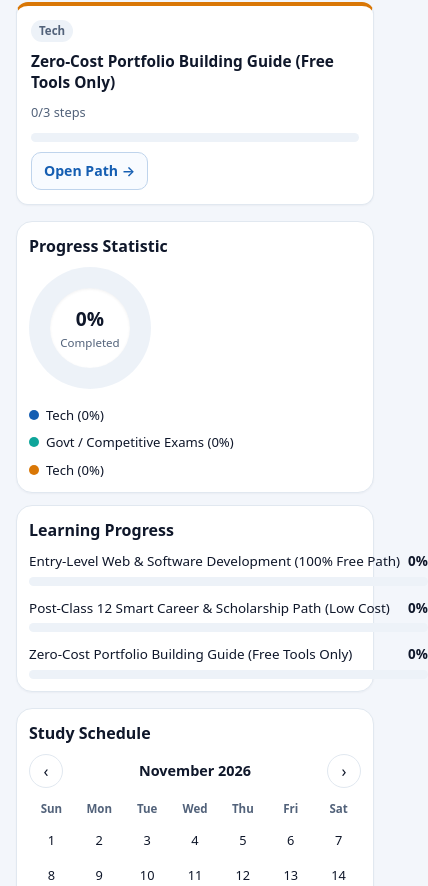
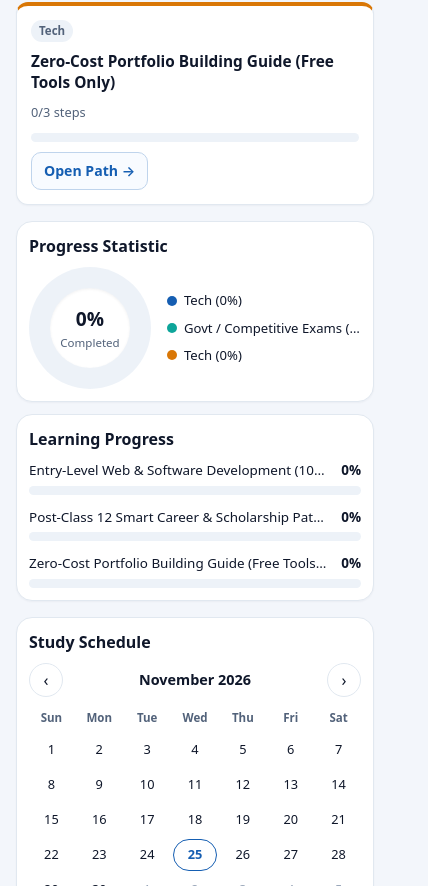
Before and after one commit to Chanakya-Mishra/PathIq, a website with bundled scripts: page public/index.html in a window 390 px wide. Shown: the part 1114-2000 px from the top of the page, 428 px wide, since content can reach past the window. Built offline with nearby package versions, Linux system fonts and the light colour scheme; files whose address does not match are found by name.

Commit message:
fix(ui): prevent data field overlap and make dashboard layout responsive

```diff
--- a/public/css/styles.css
+++ b/public/css/styles.css
@@ -907,11 +907,12 @@ select:focus-visible {
 .dash-layout {
   display: grid;
   gap: 16px;
+  min-width: 0;
 }
 
-@media (min-width: 1080px) {
+@media (min-width: 1140px) {
   .dash-layout {
-    grid-template-columns: minmax(0, 1fr) 296px;
+    grid-template-columns: minmax(0, 1fr) 280px;
     align-items: start;
   }
 }
@@ -920,6 +921,14 @@ select:focus-visible {
 .dash-rail-col {
   display: grid;
   gap: 16px;
+  min-width: 0;
+}
+
+@media (min-width: 640px) and (max-width: 1139px) {
+  .dash-rail-col {
+    grid-template-columns: repeat(auto-fit, minmax(min(100%, 260px), 1fr));
+    align-items: start;
+  }
 }
 
 .dash-hero-card {
@@ -928,6 +937,7 @@ select:focus-visible {
   border-radius: var(--radius-lg);
   padding: 20px;
   box-shadow: var(--shadow-md);
+  min-width: 0;
 }
 
 .dash-hero-top {
@@ -982,8 +992,9 @@ select:focus-visible {
 
 .dash-courses-grid {
   display: grid;
-  grid-template-columns: repeat(auto-fit, minmax(210px, 1fr));
+  grid-template-columns: repeat(auto-fit, minmax(min(100%, 210px), 1fr));
   gap: 12px;
+  min-width: 0;
 }
 
 .dash-course-card {
@@ -997,6 +1008,7 @@ select:focus-visible {
   justify-content: space-between;
   gap: 10px;
   box-shadow: var(--shadow-sm);
+  min-width: 0;
 }
 
 .dash-course-card:hover {
@@ -1019,6 +1031,8 @@ select:focus-visible {
   font-size: 0.96rem;
   font-weight: 700;
   line-height: 1.35;
+  word-break: break-word;
+  overflow-wrap: break-word;
 }
 
 .dash-course-meta {
@@ -1035,8 +1049,18 @@ select:focus-visible {
 
 .dash-stats-grid {
   display: grid;
-  grid-template-columns: repeat(auto-fit, minmax(245px, 1fr));
+  grid-template-columns: repeat(auto-fit, minmax(min(100%, 270px), 1fr));
   gap: 12px;
+  min-width: 0;
+}
+
+.dash-stat-card,
+.dash-prog-card,
+.dash-cal-card,
+.dash-portal-card,
+.dash-share-card {
+  min-width: 0;
+  overflow: hidden;
 }
 
 .dash-donut-wrap {
@@ -1044,6 +1068,7 @@ select:focus-visible {
   flex-wrap: wrap;
   align-items: center;
   gap: 16px;
+  min-width: 0;
 }
 
 .dash-donut-ring {
@@ -1086,12 +1111,15 @@ select:focus-visible {
   display: grid;
   gap: 7px;
   font-size: 0.82rem;
+  min-width: 0;
+  flex: 1 1 140px;
 }
 
 .dash-legend-item {
   display: flex;
   align-items: center;
   gap: 7px;
+  min-width: 0;
 }
 
 .dash-legend-dot {
@@ -1101,23 +1129,48 @@ select:focus-visible {
   flex-shrink: 0;
 }
 
+.dash-legend-text {
+  min-width: 0;
+  flex: 1 1 auto;
+  overflow: hidden;
+  text-overflow: ellipsis;
+  white-space: nowrap;
+}
+
 .dash-bars-list {
   display: grid;
   gap: 12px;
+  min-width: 0;
+}
+
+.dash-bar-row {
+  min-width: 0;
 }
 
 .dash-bar-labels {
   display: flex;
   justify-content: space-between;
-  gap: 8px;
+  align-items: center;
+  gap: 10px;
   font-size: 0.84rem;
   margin-bottom: 5px;
+  min-width: 0;
+  width: 100%;
 }
 
 .dash-bar-name {
+  flex: 1 1 auto;
+  min-width: 0;
   overflow: hidden;
   text-overflow: ellipsis;
   white-space: nowrap;
+}
+
+.dash-bar-pct {
+  flex-shrink: 0;
+  font-weight: 700;
+  font-variant-numeric: tabular-nums;
+  margin-left: 4px;
 }
 
 .dash-bar-track {
@@ -1125,6 +1178,8 @@ select:focus-visible {
   background: var(--surface-alt);
   border-radius: 99px;
   overflow: hidden;
+  min-width: 0;
+  width: 100%;
 }
 
 .dash-bar-fill {
@@ -1211,6 +1266,10 @@ select:focus-visible {
   font-weight: 600;
   font-size: 0.88rem;
   text-decoration: none;
+  overflow: hidden;
+  text-overflow: ellipsis;
+  white-space: nowrap;
+  min-width: 0;
 }
 
 .dash-portal-link:first-of-type {
@@ -1307,4 +1366,10 @@ html[data-lite="true"] .page-heading {
   .dash-hero-card {
     padding: 14px;
   }
+  .dash-donut-wrap {
+    justify-content: center;
+  }
+  .dash-legend {
+    width: 100%;
+  }
 }
--- a/public/js/dashboardView.js
+++ b/public/js/dashboardView.js
@@ -227,7 +227,10 @@ export function createDashboardView({ container, store, onOpenPath, onQuickDoubt
       const li = el('li', 'dash-legend-item');
       const dot = el('span', 'dash-legend-dot');
       dot.style.background = item.color;
-      li.append(dot, el('span', '', `${t(lang, `domain_${item.domain}`)} (${item.pct}%)`));
+      const labelText = `${t(lang, `domain_${item.domain}`)} (${item.pct}%)`;
+      const labelSpan = el('span', 'dash-legend-text', labelText);
+      labelSpan.title = labelText;
+      li.append(dot, labelSpan);
       legend.appendChild(li);
     }
 
@@ -242,8 +245,11 @@ export function createDashboardView({ container, store, onOpenPath, onQuickDoubt
     for (const item of stats.featured) {
       const row = el('div', 'dash-bar-row');
       const labelRow = el('div', 'dash-bar-labels');
+      const pathTitle = localizeField(item.path.title, lang);
+      const nameSpan = el('span', 'dash-bar-name', pathTitle);
+      nameSpan.title = pathTitle;
       labelRow.append(
-        el('span', 'dash-bar-name', localizeField(item.path.title, lang)),
+        nameSpan,
         el('strong', 'dash-bar-pct', `${item.pct}%`)
       );
       const track = el('div', 'dash-bar-track');
@@ -317,7 +323,9 @@ export function createDashboardView({ container, store, onOpenPath, onQuickDoubt
     for (const fid of featuredIds) {
       const r = RESOURCES.find((item) => item.id === fid);
       if (!r) continue;
-      const link = el('a', 'dash-portal-link', `${localizeField(r.title, lang)} →`);
+      const portalTitle = localizeField(r.title, lang);
+      const link = el('a', 'dash-portal-link', `${portalTitle} →`);
+      link.title = portalTitle;
       link.href = r.url;
       link.target = '_blank';
       link.rel = 'noopener noreferrer';
```
